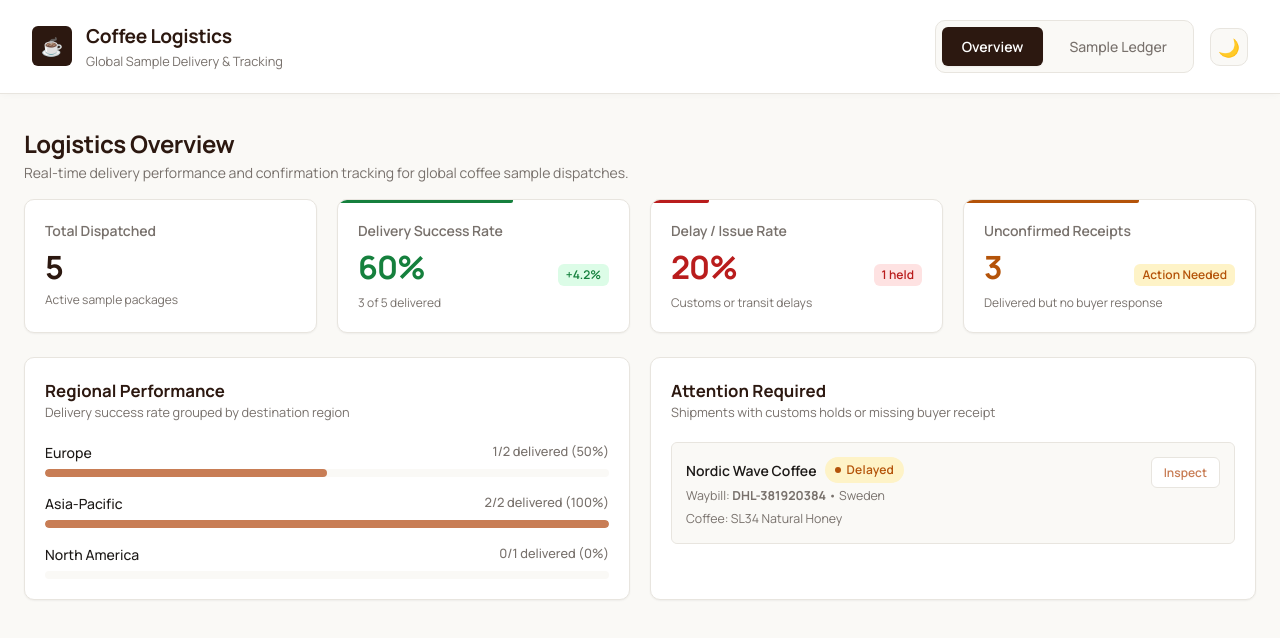
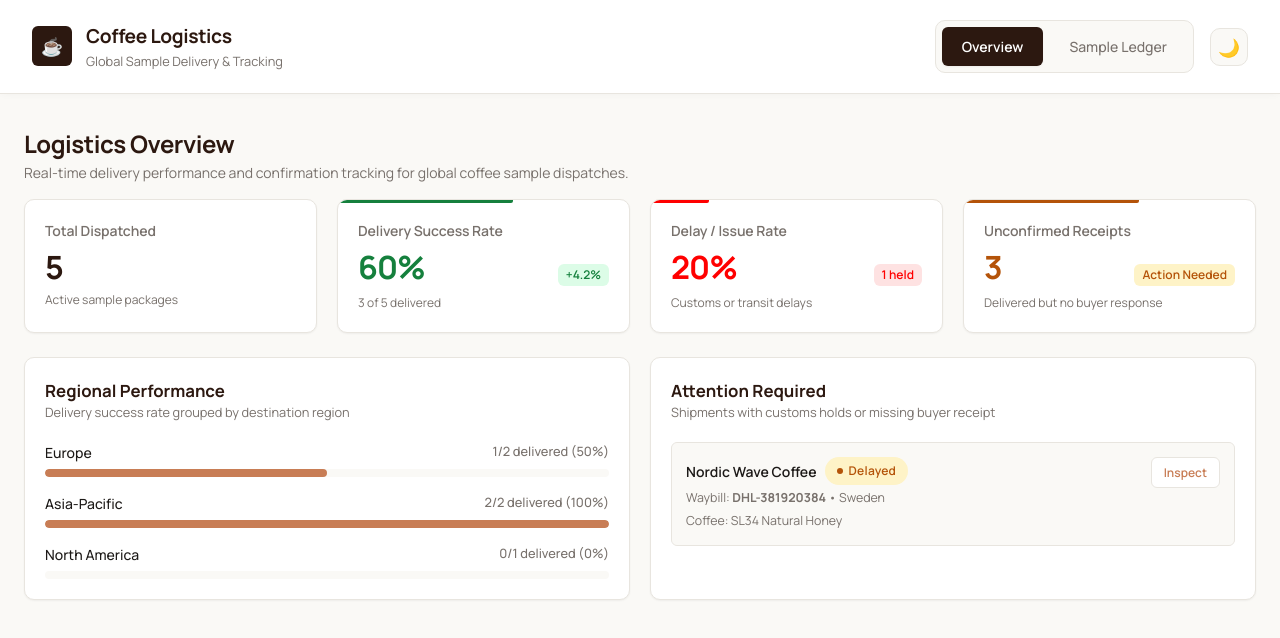
Before and after one commit to ngvgi/Shipment-Tracking, a React (Vite) app: page / in a window 1280 px wide. Shown: the top 638 px of the page. Built offline with nearby package versions, Linux system fonts and the light colour scheme.

Commit message:
Minor refactor

```diff
--- a/src/components/shipments/Shipments.module.css
+++ b/src/components/shipments/Shipments.module.css
@@ -21,7 +21,6 @@
 .pageDescription {
   font-size: 0.875rem;
   color: var(--color-text-muted);
-  margin-top: 4px;
 }
 
 /* Toolbar & Filters */
@@ -47,6 +46,7 @@
 
 .searchInput:focus {
   border-color: var(--color-accent);
+  color: var(--color-primary);
 }
 
 .filterGroup {
--- a/src/components/ui/Badge.module.css
+++ b/src/components/ui/Badge.module.css
@@ -1,14 +1,16 @@
 .badge {
   display: inline-flex;
-  align-items: center;
+  align-items: center; /* Centers dot and text vertically on the cross-axis */
+  justify-content: center;
   gap: 6px;
-  padding: 4px 10px;
+  padding: 8px 12px;
   border-radius: 9999px;
   font-size: 0.75rem;
   font-weight: 600;
   text-transform: capitalize;
   white-space: nowrap;
   letter-spacing: 0.02em;
+  line-height: 1; /* Normalizes font line box height */
 }
 
 .dot {
@@ -16,9 +18,10 @@
   height: 6px;
   border-radius: 50%;
   background-color: currentColor;
+  flex-shrink: 0; /* Prevents dot squishing */
 }
 
-/* Status variants matching our palette tokens */
+/* Status variants */
 .delivered,
 .confirmed {
   background-color: var(--color-success-bg);
--- a/src/styles/variables.css
+++ b/src/styles/variables.css
@@ -19,7 +19,7 @@
   --color-success-bg: #dcfce7;
   --color-warning: #b45309;
   --color-warning-bg: #fef3c7;
-  --color-danger: #b91c1c;
+  --color-danger: #ff0000;
   --color-danger-bg: #fee2e2;
   --color-info: #0369a1;
   --color-info-bg: #e0f2fe;
@@ -38,3 +38,36 @@
   --transition-fast: 150ms ease;
   --transition-normal: 250ms ease;
 }
+
+/* Dark Roasted Theme Equivalent */
+[data-theme="dark"] {
+  /* Coffee & Espresso Palette */
+  --color-primary: #f5e6d3; /* Warm Roasted Cream */
+  --color-primary-hover: #e0ceb7;
+  --color-accent: #d9936a; /* Bright Copper Roast */
+  --color-accent-light: #2a1f1b;
+
+  /* Dark Surface & Slate Palette */
+  --color-bg: #12100f; /* Very Dark Roasted Bean Base */
+  --color-surface: #1a1715; /* Elevated Surface */
+  --color-surface-hover: #26221f;
+  --color-border: #2e2824;
+  --color-text-main: #f3efe6;
+  --color-text-muted: #a19891;
+  --color-text-inverse: #12100f;
+
+  /* Dark Mode Status Badges (Subtle muted backgrounds with bright text) */
+  --color-success: #4ade80;
+  --color-success-bg: #14321d;
+  --color-warning: #fbbf24;
+  --color-warning-bg: #38240b;
+  --color-danger: #f87171;
+  --color-danger-bg: #381616;
+  --color-info: #38bdf8;
+  --color-info-bg: #0c2838;
+
+  /* Elevation Shadows for Dark Surfaces */
+  --shadow-sm: 0 1px 3px 0 rgba(0, 0, 0, 0.4);
+  --shadow-md: 0 4px 8px -1px rgba(0, 0, 0, 0.5);
+  --shadow-lg: 0 12px 20px -3px rgba(0, 0, 0, 0.6);
+}
```
Also changed, not shown: src/components/overview/RegionBreakdown.jsx (+4 -3 lines).
